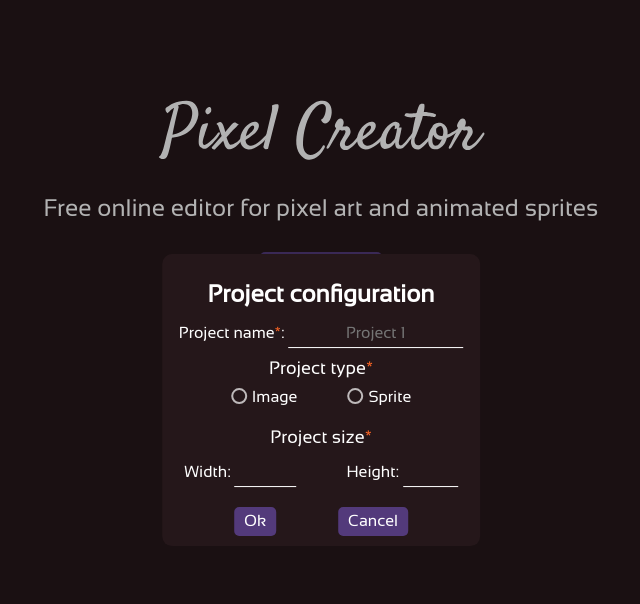
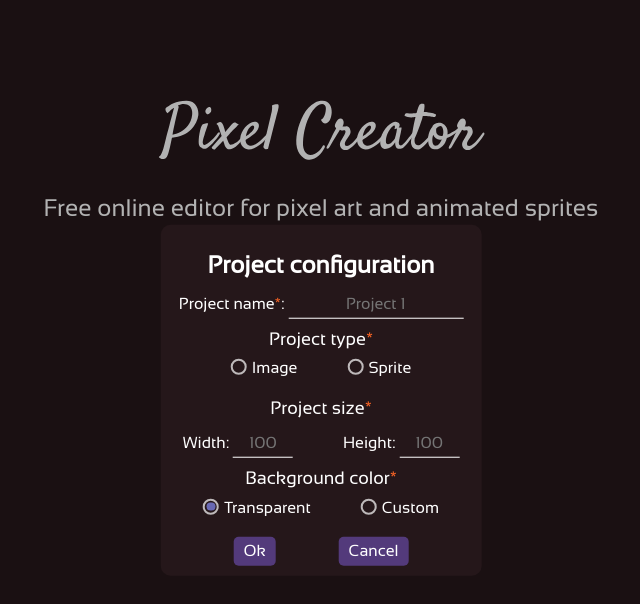
Before and after one commit to fidyay/pixel_creator, a React app in the folder client/: page /project-configuration in a window 1280 px wide. Shown: the top 604 px of the page, without its empty margins (319-959 px from the left). Built offline with nearby package versions, Linux system fonts and the light colour scheme.

Commit message:
added color picker

```diff
--- /dev/null
+++ b/client/src/components/ColorPicker.tsx
@@ -0,0 +1,125 @@
+import React, { useState } from "react";
+
+interface ColorPickerProps {
+    className: string
+}
+
+const ColorPicker = ({className}: ColorPickerProps) => {
+    const [colorBlock, setColorBlock] = useState(null)
+    const [colorSlider, setColorSlider] = useState(null)
+    const [colorBlockInfo, setColorBlockInfo] = useState({
+        color: {
+            r: 255,
+            g: 255,
+            b: 255
+        },
+        thumpPos: {
+            x: -5,
+            y: -5
+        }
+    })
+    const [colorSliderInfo, setColorSliderInfo] = useState({
+        color: 'rgba(255, 0, 0)',
+        top: '-2px'
+    })
+
+    if (colorBlock) {
+        let ColorCtx = colorBlock.getContext('2d')  // This create a 2D context for the canvas
+
+        let color = colorSliderInfo.color
+        let gradientH = ColorCtx.createLinearGradient(0, 0, 100, 0)
+        gradientH.addColorStop(0, '#fff')
+        gradientH.addColorStop(1, color)
+        ColorCtx.fillStyle = gradientH
+        ColorCtx.fillRect(0, 0, ColorCtx .canvas.width, ColorCtx .canvas.height)
+
+        // Create a Vertical Gradient(white to black)
+        let gradientV = ColorCtx.createLinearGradient(0, 0, 0, 100)
+        gradientV.addColorStop(0, 'rgba(0, 0, 0, 0)')
+        gradientV.addColorStop(1, '#000')
+        ColorCtx.fillStyle = gradientV
+        ColorCtx.fillRect(0, 0, ColorCtx.canvas.width,
+        ColorCtx.canvas.height)
+    }
+
+    if (colorSlider) {
+        let ctx = colorSlider.getContext('2d')
+        const sliderGradient = ctx.createLinearGradient(0, 0, 0, 100)
+        const colors = ['rgb(255, 0, 0)', 'rgb(255, 128, 0)', 'rgb(255, 242, 0)', 'rgb(0, 255, 0)', 'rgb(0, 255, 238)', 'rgb(0, 0, 255)', 'rgb(255, 0, 255)']
+        for (let i = 0, percentage = 1/colors.length; i < colors.length; i++) {
+            sliderGradient.addColorStop(i * percentage, colors[i])
+        }
+        ctx.fillStyle = sliderGradient
+        ctx.fillRect(0, 0, 10, 100)
+    }
+
+    return (
+        <div className={`color-picker ${className}`}>
+            <div style={{backgroundColor: `rgb(${colorBlockInfo.color.r}, ${colorBlockInfo.color.g}, ${colorBlockInfo.color.b})`}} className="color-picker__color"/>
+            <div className="color-picker__rgb-input">
+                <label>R: <input value={colorBlockInfo.color.r} type="number" min="0" max="255" onChange={e => {
+                    setColorBlockInfo({...colorBlockInfo, color: {...colorBlockInfo.color, r: Number(e.target.value)}})
+                }}/></label>
+                <label>G: <input value={colorBlockInfo.color.g} type="number" min="0" max="255" onChange={e => {
+                    setColorBlockInfo({...colorBlockInfo, color: {...colorBlockInfo.color, g: Number(e.target.value)}})
+                }}/></label>
+                <label>B: <input value={colorBlockInfo.color.b} type="number" min="0" max="255" onChange={e => {
+                    setColorBlockInfo({...colorBlockInfo, color: {...colorBlockInfo.color, b: Number(e.target.value)}})
+                }}/></label>
+            </div>
+            <div className="color-picker__canvases">
+                <div className="color-picker__color-block">
+                    <canvas onPointerDown={e => {
+                        if (colorBlock) {
+                            const {top: targetTop, height: targetHeight, left: targetLeft} = e.currentTarget.getBoundingClientRect()
+                            const responseOnBlockEvent = (e: any) => {
+                                let X = e.clientX - targetLeft
+                                if (X < 0) X = 0
+                                if (X > targetHeight) X = targetHeight - 1
+                                let Y = e.clientY - targetTop
+                                if (Y < 0) Y = 0
+                                if (Y > targetHeight) Y = targetHeight - 1
+                                const ctx = colorBlock.getContext('2d')
+                                const pixel = ctx.getImageData(X, Y, 1, 1).data
+                                setColorBlockInfo({color: {r: pixel[0], g: pixel[1], b: pixel[2]}, thumpPos: {x: X - 5, y: Y - 5}})
+                            }
+                            responseOnBlockEvent(e)
+                            const removeListeners = () => {
+                                window.removeEventListener('pointermove', responseOnBlockEvent)
+                                window.removeEventListener('pointerup', removeListeners)
+                            }
+                            window.addEventListener('pointermove', responseOnBlockEvent)
+                            window.addEventListener('pointerup', removeListeners)
+                        }
+                    }} ref={node => setColorBlock(node)} height="100" width="100"/>
+                    <div style={{backgroundColor: `rgb(${colorBlockInfo.color.r}, ${colorBlockInfo.color.g}, ${colorBlockInfo.color.b})`, left: `${colorBlockInfo.thumpPos.x}px`, top: `${colorBlockInfo.thumpPos.y}px`}} className="color-picker__color-block-thumb"/>
+                </div>
+                <div className="color-picker__color-slider">
+                    <canvas onPointerDown={e => {
+                        if (colorSlider) {
+                            const {top: targetTop, height: targetHeight} = e.currentTarget.getBoundingClientRect()
+                            const responseOnSliderEvent = (e: any) => {
+                                let Y = e.clientY - targetTop
+                                if (Y < 0) Y = 0
+                                if (Y > targetHeight) Y = targetHeight - 1
+                                const ctx = colorSlider.getContext('2d')
+                                const pixel = ctx.getImageData(0, Y, 1, 1).data
+                                setColorSliderInfo({color: `rgb(${pixel[0]}, ${pixel[1]}, ${pixel[2]})`, top: `${Y - 2}px`})
+                            }
+                            responseOnSliderEvent(e)
+                            const removeListeners = () => {
+                                window.removeEventListener('pointermove', responseOnSliderEvent)
+                                window.removeEventListener('pointerup', removeListeners)
+                            }
+                            window.addEventListener('pointermove', responseOnSliderEvent)
+                            window.addEventListener('pointerup', removeListeners)
+                        }
+                    }} ref={node => setColorSlider(node)} width="10" height="100"/>
+                    <div style={{backgroundColor: colorSliderInfo.color, top: colorSliderInfo.top}} className="color-picker__slider-thumb"/>
+                </div>
+            </div>
+        </div>
+    )
+}
+
+export default ColorPicker
--- a/client/src/components/ProjectConfiguration.tsx
+++ b/client/src/components/ProjectConfiguration.tsx
@@ -1,5 +1,6 @@
 import React, { useState } from "react";
 import Button from "./Button";
+import ColorPicker from "./ColorPicker";
 
 const spriteSizeTips = 'Maximum width and height for animated sprites is 100'
 const imageSizeTips = 'For images maximum width is 1024 and maximum height is 768'
@@ -7,10 +8,13 @@ const imageSizeTips = 'For images maximum width is 1024 and maximum height is 76
 
 const ProjectConfiguration = () => {
     const [projectType, setProjectType] = useState('')
+    const [projectBG, setProjectBG] = useState('transparent')
     const maxSizes = {
         width: projectType === 'sprite' ? 100 : 1024,
         height: projectType === 'sprite' ? 100 : 768,
     }
+    const numberPlaceHolder = projectType === 'sprite' ? '16' : '100'
+
 
     return (
         <div className="modal">
@@ -19,18 +23,26 @@ const ProjectConfiguration = () => {
                 <label className="project-configuration-form__project-name">Project name<span className="required">*</span>: <input placeholder="Project 1" type="text"/></label>
                 <fieldset className="project-configuration-form__project-type fieldset">
                     <legend className="fieldset__legend">Project type<span className="required">*</span></legend>
-                    <label className="fieldset__label" onClick={() => setProjectType('image')}><span className={`fieldset__radiobutton${projectType === 'image' ? ' fieldset__radiobutton_checked' : ''}`}><input name="type" type="radio"/></span>Image</label>
-                    <label className="fieldset__label" onClick={() => setProjectType('sprite')}><span className={`fieldset__radiobutton${projectType === 'sprite' ? ' fieldset__radiobutton_checked' : ''}`}><input name="type" type="radio"/></span>Sprite</label>
+                    <label className="fieldset__label" onClick={() => setProjectType('image')}><span className={`radiobutton${projectType === 'image' ? ' radiobutton_checked' : ''}`}><input name="type" type="radio"/></span>Image</label>
+                    <label className="fieldset__label" onClick={() => setProjectType('sprite')}><span className={`radiobutton${projectType === 'sprite' ? ' radiobutton_checked' : ''}`}><input name="type" type="radio"/></span>Sprite</label>
                 </fieldset>
 
                 <fieldset className="project-configuration-form__project-size fieldset">
                     <legend className="fieldset__legend">Project size<span className="required">*</span></legend>
                     {projectType && <p className="fieldset__tips">{projectType === 'sprite' ? spriteSizeTips : imageSizeTips}</p>}
                     <div className="fieldset__number-inputs">
-                        <label className="fieldset__label">Width: <input max={maxSizes.width} min="1" type="number"/></label>
-                        <label className="fieldset__label">Height: <input max={maxSizes.height} min="1" type="number"/></label>
+                        <label className="fieldset__label">Width: <input placeholder={numberPlaceHolder} max={maxSizes.width} min="1" type="number"/></label>
+                        <label className="fieldset__label">Height: <input placeholder={numberPlaceHolder} max={maxSizes.height} min="1" type="number"/></label>
                     </div>
                 </fieldset>
+
+                <fieldset className="project-configuration-form__project-background-color fieldset">
+                    <legend className="fieldset__legend">Background color<span className="required">*</span></legend>
+                    <label onClick={() => setProjectBG('transparent')} className="fieldset__label"><span className={`radiobutton${projectBG === 'transparent' ? ' radiobutton_checked' : ''}`}><input name="type" type="radio"/></span>Transparent</label>
+                    <label onClick={() => setProjectBG('custom')} className="fieldset__label"><span className={`radiobutton${projectBG !== 'transparent' ? ' radiobutton_checked' : ''}`}><input name="type" type="radio"/></span>Custom</label>
+                    {projectBG !== 'transparent' && <ColorPicker className="fieldset__color-picker"/>}
+                </fieldset>
+
                 <div className="project-configuration-form__buttons">
                     <Button className="project-configuration-form__button" link linkPath="/create">Ok</Button>
                     <Button className="project-configuration-form__button" link linkPath="/">Cancel</Button>
--- a/client/src/styles/style.scss
+++ b/client/src/styles/style.scss
@@ -48,11 +48,6 @@ input::-webkit-inner-spin-button {
 input[type=number] {
   -moz-appearance: textfield;
 }
-
-
-
-
-
 
 body {
     background-color: $bodybg;
@@ -126,12 +121,52 @@ input[type="radio"] {
     }
 }
 
+input[type="number"] {
+    width: 60px;
+}
+
 .delete {
     background-color: $deletebuttonbg;
 }
 
 .required {
     color: $requiredcolor;
+}
+
+.radiobutton {
+    width: 16px;
+    height: 16px;
+    margin-right: 5px;
+    border-radius: 50%;
+    position: relative;
+    top: 4px;
+    display: inline-block;
+    border: 2px solid rgba($color: #fff, $alpha: .7);
+
+    &::before {
+        content: '';
+        width: 0;
+        height: 0;
+        border-radius: 50%;
+        position: absolute;
+        top: 50%;
+        left: 50%;
+        transform: translate(-50%, -50%);
+        background-color: $inputfocusbordercolor;
+        transition: width .2s, height .2s;
+    }
+
+    &_checked::before {
+        height: 70%;
+        width: 70%;
+    }
+
+    input {
+        cursor: pointer;
+        width: 16px;
+        height: 16px;
+        opacity: 0;
+    }
 }
 
 .home {
@@ -223,39 +258,56 @@ input[type="radio"] {
         justify-content: center;
     }
 
-    &__radiobutton {
-        width: 16px;
-        height: 16px;
-        margin-right: 5px;
+
+    &__color-picker {
+        margin-top: 10px;
+    }
+
+
+}
+
+
+.color-picker {
+    display: flex;
+    flex-direction: column;
+    align-items: center;
+
+    &__color {
+        width: 20px;
+        height: 20px;
+        border: 1px solid black;
+        margin-bottom: 10px;
+    }
+
+    &__canvases {
+        margin-top: 15px;
+        display: flex;
+        justify-content: center;
+    }
+
+    &__color-slider {
+        margin-left: 10px;
+        position: relative;
+    }
+
+    &__color-block {
+        position: relative;
+    }
+
+    &__color-block-thumb {
+        width: 11px;
+        height: 11px;
         border-radius: 50%;
-        position: relative;
-        top: 4px;
-        display: inline-block;
-        border: 2px solid rgba($color: #fff, $alpha: .7);
+        border: 1px solid black;
+        position: absolute;
+    }
 
-        &::before {
-            content: '';
-            width: 0;
-            height: 0;
-            border-radius: 50%;
-            position: absolute;
-            top: 50%;
-            left: 50%;
-            transform: translate(-50%, -50%);
-            background-color: $inputfocusbordercolor;
-            transition: width .2s, height .2s;
-        }
-
-        &_checked::before {
-            height: 70%;
-            width: 70%;
-        }
-
-        input {
-            cursor: pointer;
-            width: 16px;
-            height: 16px;
-            opacity: 0;
-        }
+    &__slider-thumb {
+        width: 14px;
+        height: 5px;
+        position: absolute;
+        left: -2px;
+        border: 1px solid black;
+        border-radius: 50%;
     }
 }
```
